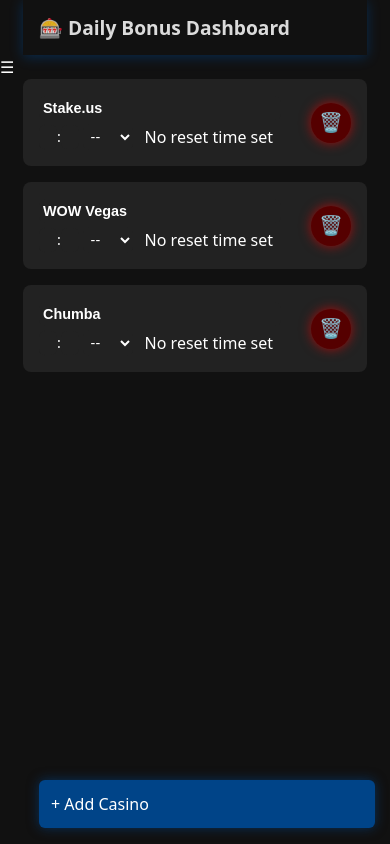
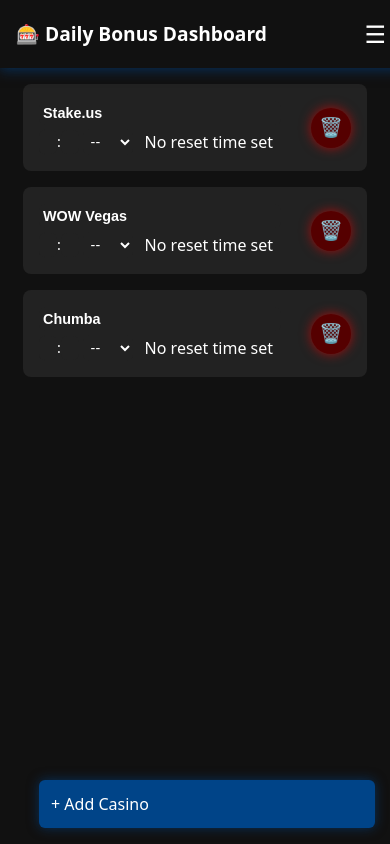
Before and after one commit to tahp/casinobonustracker, a React (Vite) app: page / in a window 390 px wide. Built offline with nearby package versions, Linux system fonts and the light colour scheme.

Commit message:
feat: modernize the UI by moving the hamburger menu and aligning the title

```diff
--- a/package.json
+++ b/package.json
@@ -8,7 +8,8 @@
     "dev": "vite",
     "build": "vite build",
     "preview": "vite preview",
-    "deploy": "vite build && gh-pages -d dist"
+    "predeploy": "npm run build",
+    "deploy": "gh-pages -d dist"
   },
   "dependencies": {
     "react": "^19.2.0",
--- a/src/components/Dashboard.css
+++ b/src/components/Dashboard.css
@@ -26,30 +26,72 @@
   flex-direction: column;
 }
 
-.dashboard-title {
+.dashboard-header {
+  display: flex;
+  justify-content: space-between;
+  align-items: center;
   position: sticky;
   top: 0;
-  font-size: 1.2rem;
-  margin: 0 auto;
-  width: var(--base-width);
-  max-width: var(--max-width);
+  width: 100%;
   padding: 1rem;
   background: var(--background-color);
   z-index: 100;
   box-shadow: 0 2px 12px var(--glow-primary);
-  opacity: 0.85;
-  transition: all 0.4s ease;
 }
 
-.dashboard-title.sticky-active {
-  opacity: 1;
-  box-shadow: 0 2px 20px var(--glow-primary-strong);
+.dashboard-title {
+  font-size: 1.2rem;
+  margin: 0;
+  flex-grow: 1;
+  text-align: left;
+}
+
+.hamburger-container {
+  position: relative;
+  order: 2; /* Ensures it comes after the title */
+  z-index: 110; /* Higher than title */
+  padding-right: 20px;
+}
+
+.hamburger-icon {
+  background: none;
+  border: none;
+  color: var(--text-color);
+  font-size: 1.5rem;
+  cursor: pointer;
+}
+
+.hamburger-dropdown {
+  position: absolute;
+  top: 100%;
+  right: 0;
+  background: var(--surface-color);
+  border-radius: 6px;
+  padding: 0.5rem;
+  display: flex;
+  flex-direction: column;
+  gap: 0.5rem;
+  box-shadow: 0 2px 12px var(--glow-primary);
+}
+
+.hamburger-dropdown button {
+  background: var(--primary-color);
+  color: var(--text-color);
+  border: none;
+  padding: 0.5rem 1rem;
+  border-radius: 4px;
+  cursor: pointer;
+  transition: background 0.3s ease;
+}
+
+.hamburger-dropdown button:hover {
+  background: var(--primary-hover-color);
 }
 
 .casino-list {
   flex-grow: 1;
   overflow-y: auto;
-  padding: 0 1rem 6rem;
+  padding: 1rem 1rem 6rem;
   display: flex;
   flex-direction: column;
   align-items: center;
```
